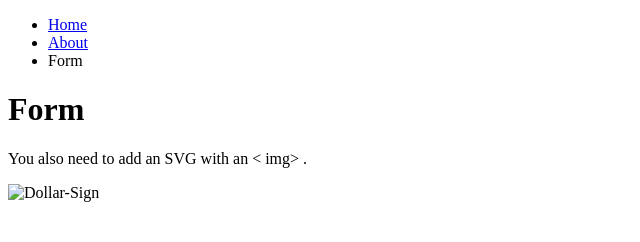
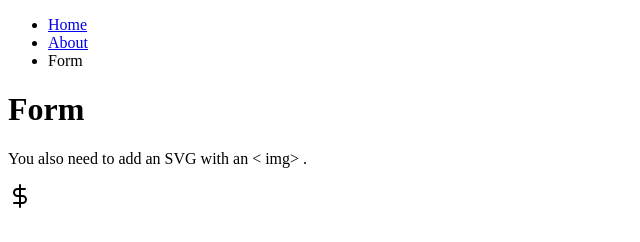
Before and after one commit to cdudley6/Links-and-images, a plain HTML site: page form/index.html in a window 1280 px wide. Shown: the full height of the page, 0-640 px from the left. Drawn offline with Linux system fonts and the light colour scheme.

Commit message:
Update index.html

```diff
--- a/form/index.html
+++ b/form/index.html
@@ -20,6 +20,6 @@
 
     <h1>Form</h1>
     <p>You also need to add an SVG with an &lt; img&gt; . </p>
-    <img src = "images/dollar-sign.svg" alt="Dollar-Sign" >
+    <img src = "../images/dollar-sign.svg" alt="Dollar-Sign" >
 </body>
 </html>
```
